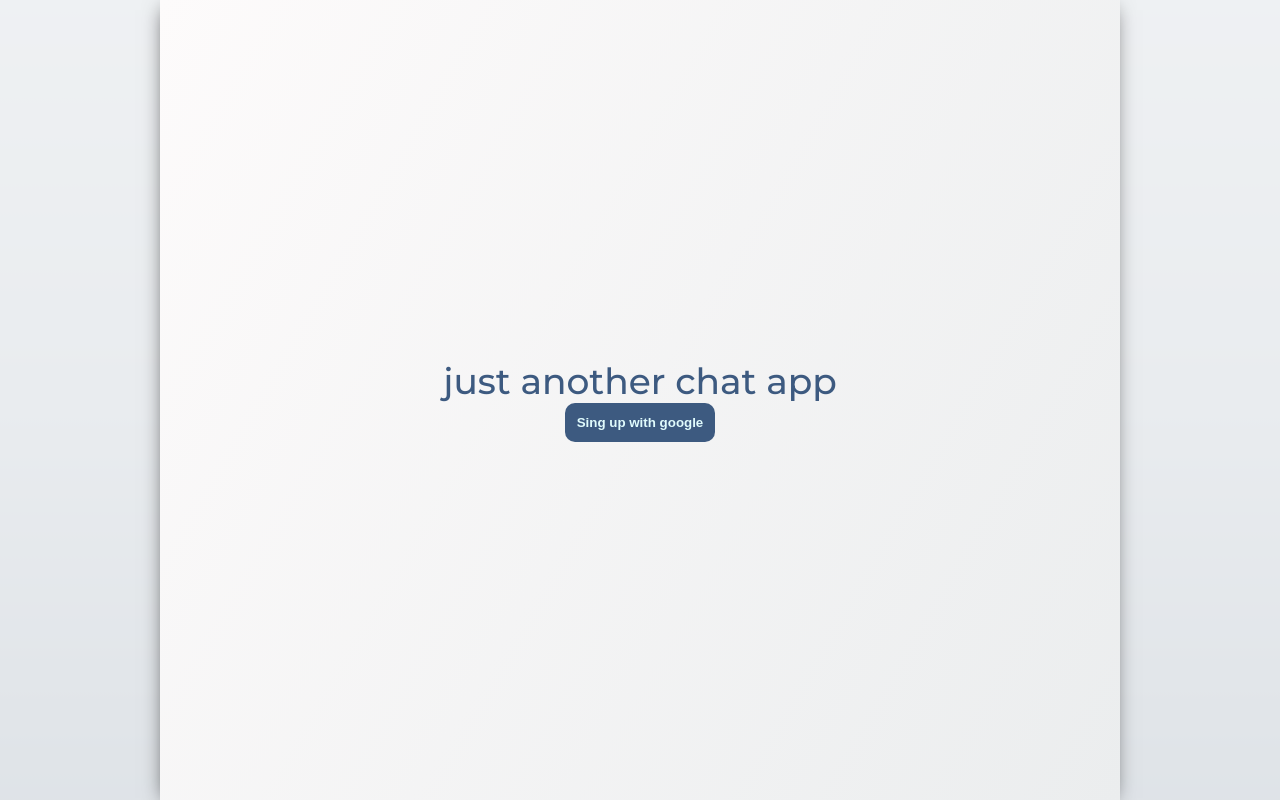
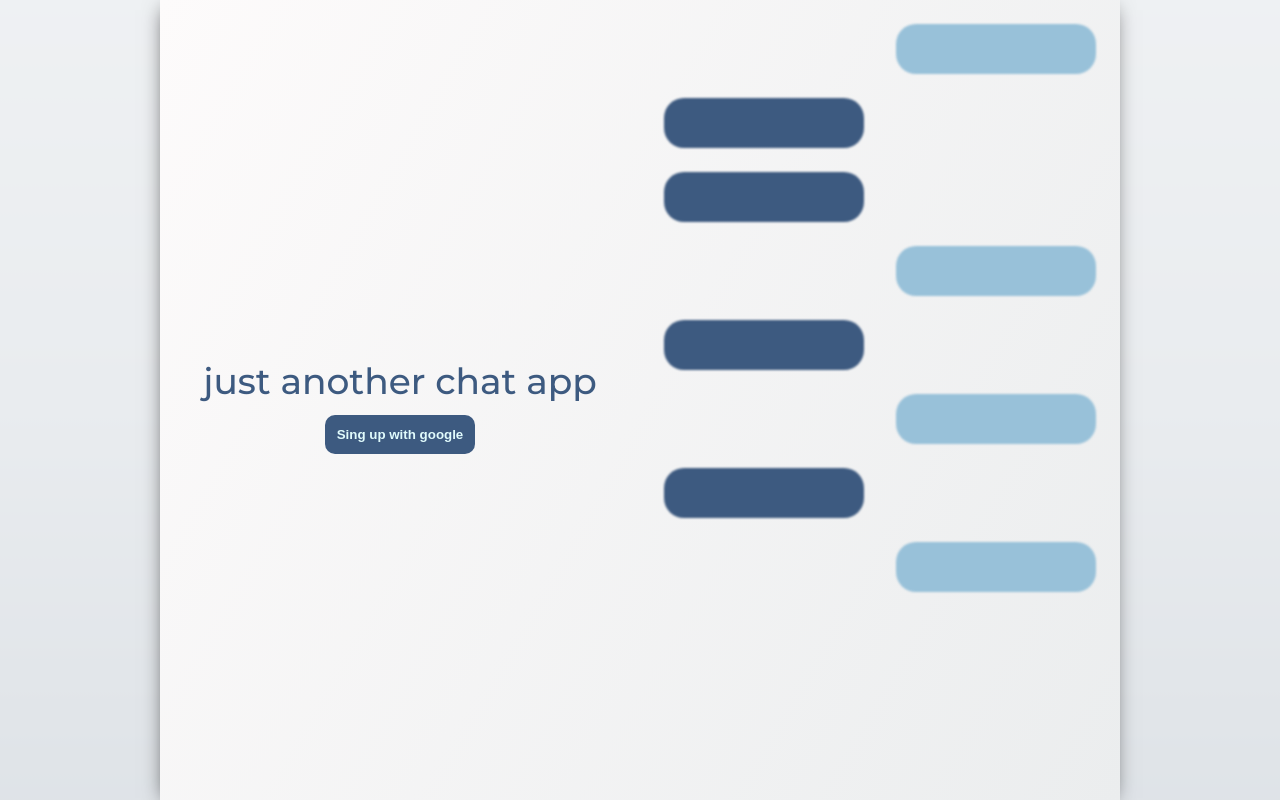
Before and after one commit to bbucsek/just-another-chat-app, a React (Create React App) app: page / in a window 1280 px wide. Built offline with nearby package versions, Linux system fonts and the light colour scheme; no server answers.

Commit message:
feat: add style to login page

```diff
--- a/src/components/Login/Login.tsx
+++ b/src/components/Login/Login.tsx
@@ -1,7 +1,7 @@
 import React from 'react'
 import { signIn } from '../../services/firestore/authentication'
 import { Button } from './styles'
-import { Wrapper, Title } from './styles'
+import { Container, Title, BarContainer, Bar, Wrapper } from './styles'
 
 export default function Login() {
 
@@ -11,10 +11,22 @@ export default function Login() {
   }
 
   return (
-    <Wrapper>
-      <Title>
-        just another chat app
-      </Title>
-      <Button onClick={handleClick}>Sing up with google</Button>
-    </Wrapper>)
+    <Container>
+      <Wrapper>
+        <Title>
+          just another chat app
+        </Title>
+        <Button onClick={handleClick}>Sing up with google</Button>
+      </Wrapper>
+      <BarContainer>
+        <Bar ownMessage={true} />
+        <Bar ownMessage={false} />
+        <Bar ownMessage={false} />
+        <Bar ownMessage={true} />
+        <Bar ownMessage={false} />
+        <Bar ownMessage={true} />
+        <Bar ownMessage={false} />
+        <Bar ownMessage={true} />
+      </BarContainer>
+    </Container>)
 }
--- a/src/components/Login/styles.ts
+++ b/src/components/Login/styles.ts
@@ -1,17 +1,25 @@
 import styled from 'styled-components';
 
+export const Container = styled.div`
+    height: 100vh;
+    width: inherit;
+    display: flex;
+    flex-direction: row;
+`
+
 export const Wrapper = styled.div`
-    height: 100vh;
-    display: flex;
-    flex-direction: column;
-    justify-content: center;
-    align-items: center;
+  display: flex;
+  flex: 1;
+  flex-direction: column;
+  justify-content: center;
+  align-items: center;
+  margin: 1rem;
 `
 
 export const Title = styled.div`
   color: ${({ theme }) => theme.colors.darkBlue};
   font-size: 3rem;
-
+  margin: 1rem;
 `
 
 export const Button = styled.button`
@@ -22,7 +30,7 @@ export const Button = styled.button`
   background-color: ${({ theme }) => theme.colors.darkBlue};
   color: ${({ theme }) => theme.colors.lightBlue};
   font-weight: bold;
-  min-width: 5rem;
+  max-width: 15rem;
   transition: all 0.2s ease-in-out;
   &:hover {
     transform: scale(1.1);
@@ -31,3 +39,22 @@ export const Button = styled.button`
     background-color: ${({ theme }) => theme.disabled};
   }
 `
+
+export const BarContainer = styled.div`
+  display: flex;
+  margin: 1rem;
+  flex: 1;
+  flex-direction: column;
+  width: inherit;
+`
+
+export const Bar = styled.div< { ownMessage: boolean } >`
+  display: flex;
+  margin: 1rem;
+  width: 200px;
+  height: 50px;
+  filter: blur(0.8px);
+  background: ${({ ownMessage, theme }) => ownMessage ? theme.colors.blue : theme.colors.darkBlue};
+  align-self: ${({ ownMessage }) => ownMessage ? "flex-end" : "flex-start"};
+  border-radius: 20px;
+`
```
